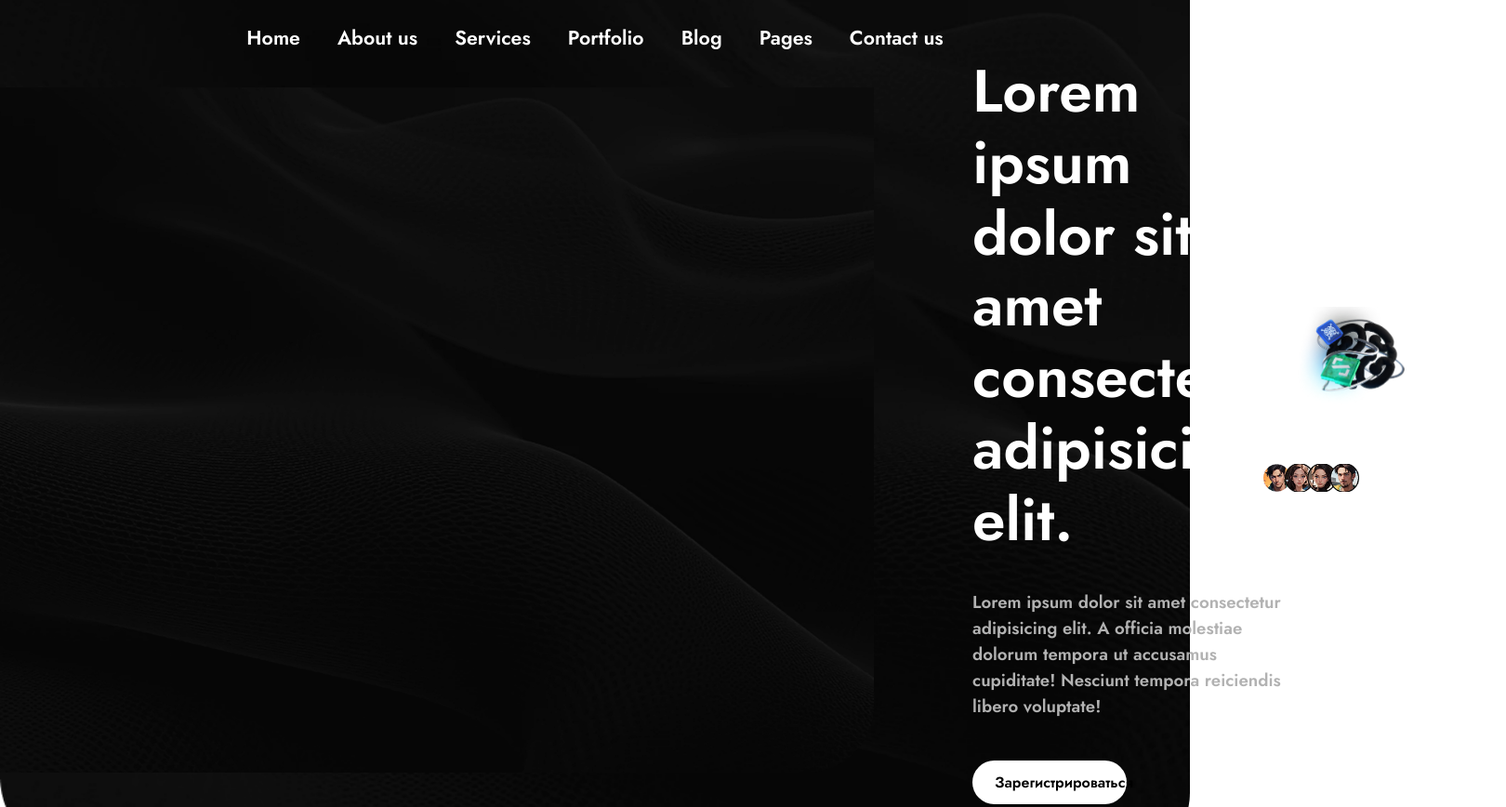
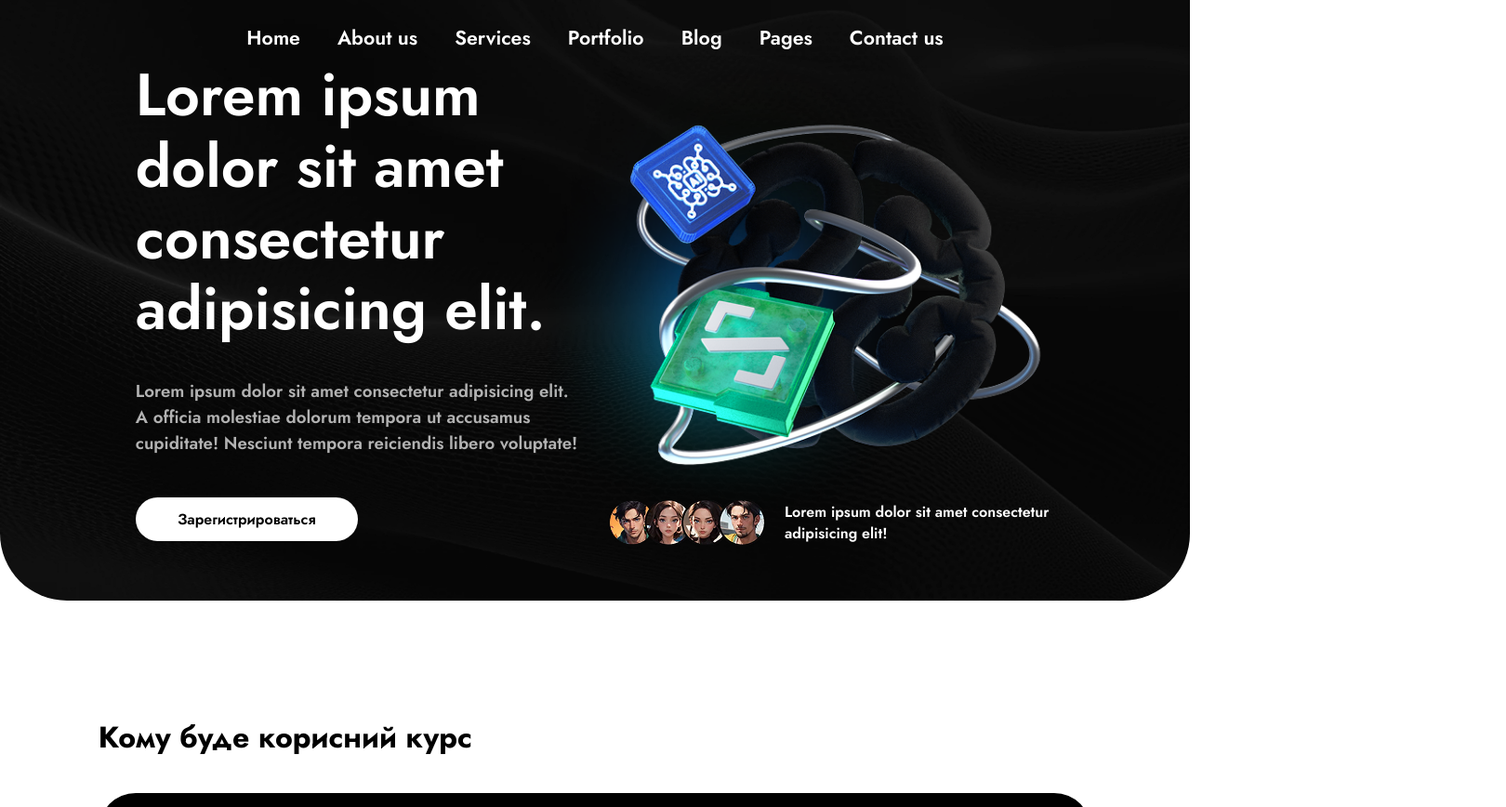
Before and after one commit to RomanKrr/rep-1, a website: page index.html in a window 1280 px wide. Shown: the top 868 px of the page at 93% size, 1620 px wide, since content can reach past the window. Drawn offline with nearby package versions, Linux system fonts and the light colour scheme; files whose address does not match are found by name.

Commit message:
bg deleted

```diff
--- a/index.html
+++ b/index.html
@@ -46,7 +46,6 @@
         </div>
     </header>
     <section class="hero">
-        <img class="hero__background" src="/rep-1/dist/public/images/main_bg.png" alt="background">
         <div class="hero__container content">
             <div class="hero__content">
                 <h1 class="hero__title">Lorem ipsum dolor sit amet consectetur adipisicing elit.</h1>
--- a/src/styles/sections/hero.scss
+++ b/src/styles/sections/hero.scss
@@ -4,27 +4,16 @@
 @import '../base/base';
 
 .hero {
-    position: relative; /* Важливо, щоб фонове зображення не перекривало контент */
+    background-image: url("/rep-1/dist/public/images/main_bg.png");
+
+    background-repeat: no-repeat;
+    background-size: cover;
     color: white;
     border-radius: 0 0 72px 72px;
     display: flex;
     justify-content: center;
     align-items: center;
     padding: 60px 0;
-
-    /* фонова частина, яка тепер використовує тег <img> */
-    .hero__background {
-        position: absolute;
-        top: 0;
-        left: 0;
-        right: 0;
-        bottom: 0;
-        width: 100%;
-        height: 100%;
-        object-fit: cover; /* щоб зображення покривало всю секцію */
-        z-index: -1; /* щоб фон був позаду всього іншого контенту */
-        opacity: 0.7; /* налаштування прозорості */
-    }
 
     &__container {
         display: flex;
@@ -56,6 +45,7 @@
 
     &__title {
         margin-bottom: 1rem;
+
     }
 
     &__subtitle {
```
